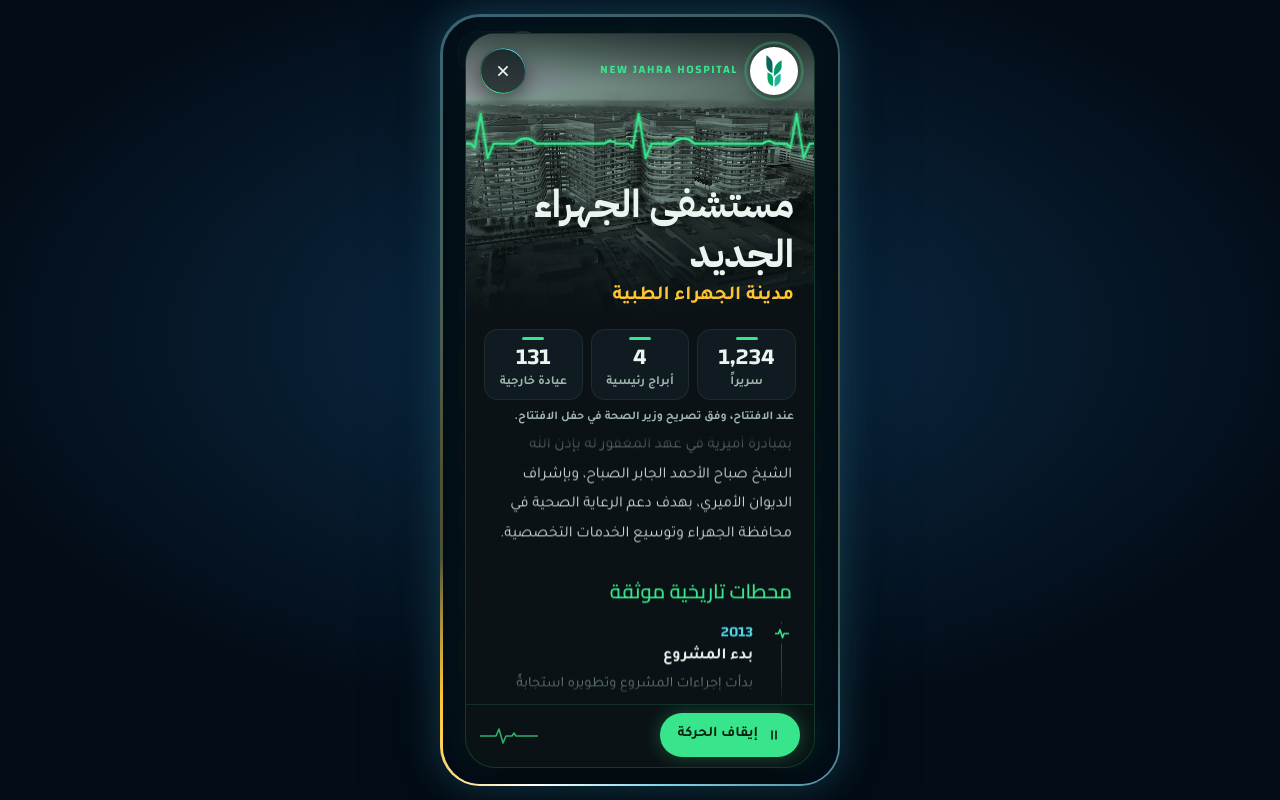
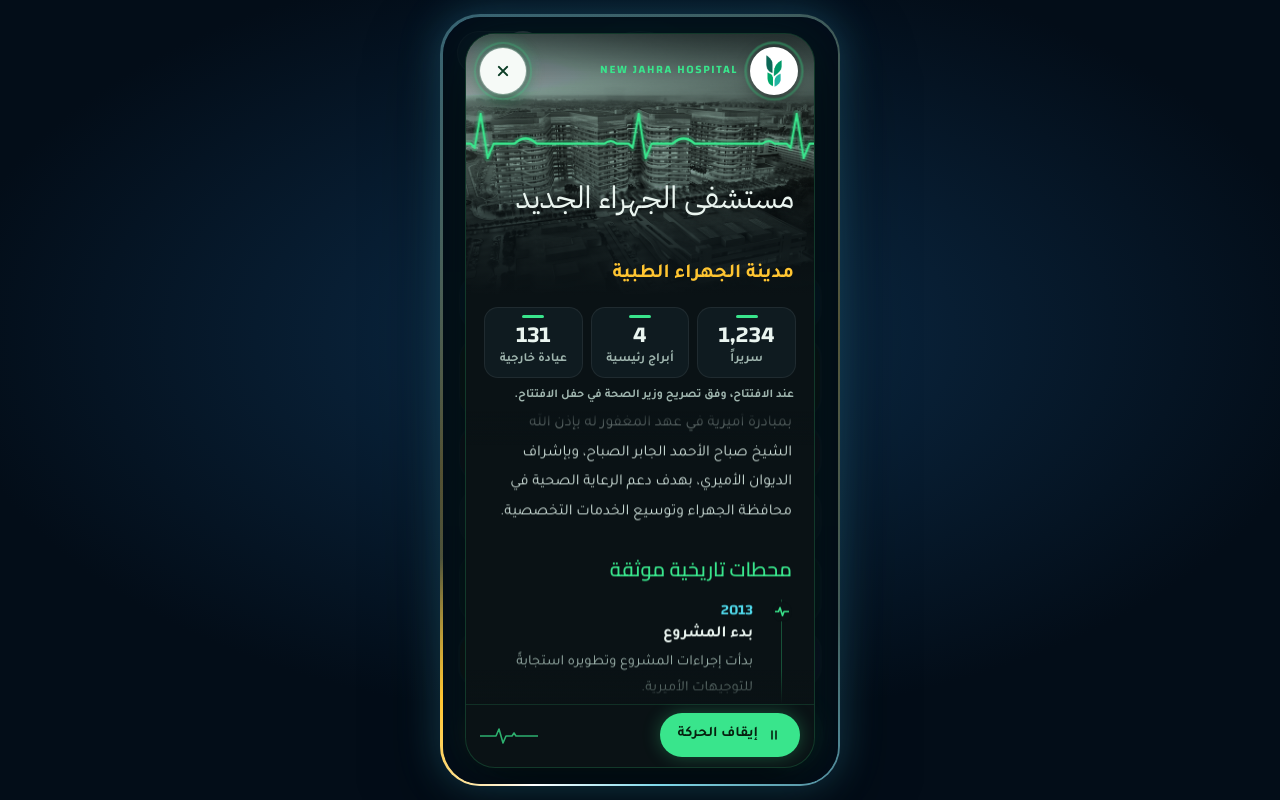
Before and after one commit to 52m84hn8vx-debug/Jahra-Platform, a plain HTML site: page index.html in a window 1280 px wide. Both pictures are taken after a click on the button "نبذة عن المستشفى". Drawn offline with Linux system fonts and the light colour scheme; a web font is replaced by a local one.

Commit message:
Adopt the white close disc, the landing-pulse entrance and the one-line card title
- Close button: white disc with a dark X and a breathing green halo (canvas option 3)
- Entrance: the card rises in 1s and its green edge pulses once on landing (option 5); focus waits until it lands
- Title on one line as set on the canvas: Arabic IBM Plex Sans Arabic regular 30.7px, English bold 32.5px, followed by an empty line; the size shrinks on narrow screens instead of wrapping

Co-Authored-By: Claude Opus 5.5 <noreply@anthropic.com>

```diff
--- a/index.html
+++ b/index.html
@@ -509,25 +509,34 @@ html.jc-on .frame::before, html.jc-on .app *, html.jc-on .app *::before, html.jc
 .jc ::selection { background: #39E58C; color: #06210F }
 html[data-lang="ar"] .jc [data-only="en"], html[data-lang="en"] .jc [data-only="ar"] { display: none }
 
-/* Close: the only way out of the card, so it is clear, easy to hit and finished with a pulse-coloured ring */
+/* Close: the only way out of the card. A white disc with a dark X and a breathing green halo (canvas option 3), clear on top of the photo
+   and the same family as the white hospital button that opens the card */
 .jc-x {
   position: absolute; z-index: 3; top: 14px; width: 46px; height: 46px; border-radius: 50%;
   display: flex; align-items: center; justify-content: center;
-  background: rgba(6, 14, 17, .66); color: #EAF5F0;
-  box-shadow: 0 8px 20px rgba(0, 0, 0, .45);
+  background: #F6FAF7; color: #0B3D25;
+  box-shadow: 0 0 0 1px rgba(255, 255, 255, .25), 0 0 16px rgba(57, 229, 140, .35), 0 6px 16px rgba(0, 0, 0, .4);
   transition: transform .2s cubic-bezier(.34, 1.56, .64, 1);
 }
 html[dir="rtl"] .jc-x { left: 14px }
 html[dir="ltr"] .jc-x { right: 14px }
-.jc-x::before {
-  content: ""; position: absolute; top: 0; right: 0; bottom: 0; left: 0; border-radius: 50%;
-  background: conic-gradient(from 200deg, #39E58C, rgba(57, 229, 140, .14) 28%, #4FD6E8 52%, rgba(79, 214, 232, .14) 76%, #39E58C);
-  -webkit-mask: radial-gradient(farthest-side, transparent calc(100% - 1.6px), #000 calc(100% - 1.1px));
-  mask: radial-gradient(farthest-side, transparent calc(100% - 1.6px), #000 calc(100% - 1.1px));
+.jc .jc-x:focus-visible { outline-offset: 6px }
+.jc-x-halo {
+  position: absolute; top: -4px; right: -4px; bottom: -4px; left: -4px; border-radius: 50%; pointer-events: none;
+  box-shadow: 0 0 0 2px rgba(57, 229, 140, .6), 0 0 18px rgba(57, 229, 140, .45);
+  opacity: .35; animation: jcHalo 2.6s ease-in-out infinite;
 }
 .jc-x svg { position: relative; display: block; width: 18px; height: 18px; transition: transform .35s cubic-bezier(.34, 1.56, .64, 1) }
 .jc-x:active { transform: scale(.9) }
 @media (hover: hover) { .jc-x:hover svg { transform: rotate(90deg) } }
+@keyframes jcHalo { 50% { opacity: 1; transform: scale(1.06) } }
+
+/* Landing pulse: the card's green edge flashes once as it arrives (canvas entrance option 5) */
+.jc-land {
+  position: absolute; z-index: 4; top: 0; right: 0; bottom: 0; left: 0; border-radius: 29px; pointer-events: none;
+  border: 2px solid #39E58C; box-shadow: 0 0 30px rgba(57, 229, 140, .55), inset 0 0 22px rgba(57, 229, 140, .28);
+  opacity: 0;
+}
 
 /* Hero: the photo has no frame and melts into the card; the heartbeat line runs across it, above the title */
 .jc-hero { position: relative; flex: 0 0 auto; display: flex; flex-direction: column; overflow: hidden }
@@ -558,20 +567,28 @@ html[dir="ltr"] .jc-x { right: 14px }
 .jc-alt [lang="en"] { letter-spacing: .14em; text-transform: uppercase }
 .jc-alt [lang="ar"] { font-family: 'Cairo', sans-serif; font-size: 13px; font-weight: 700 }
 .jc-head { position: relative; z-index: 2; padding: 0 20px 6px }
-/* The title's Arabic letters in IBM Plex Sans Arabic Bold, as chosen on the canvas. A name of its own keeps the rest of the page's Arabic in Cairo */
+/* The title's Arabic letters in IBM Plex Sans Arabic, as chosen on the canvas. A name of its own keeps the rest of the page's Arabic in Cairo */
+@font-face {
+  font-family: 'Jahra Title'; font-style: normal; font-weight: 400; font-display: swap;
+  src: url(https://fonts.gstatic.com/s/ibmplexsansarabic/v15/Qw3CZRtWPQCuHme67tEYUIx3Kh0PHR9N6Ys43PWrfQ.woff2) format('woff2');
+  unicode-range: U+0600-06FF, U+0750-077F, U+0870-0891, U+0897-08E1, U+08E3-08FF, U+200C-200E, U+2010-2011, U+204F, U+2E41, U+FB50-FDFF, U+FE70-FE74, U+FE76-FEFC;
+}
 @font-face {
   font-family: 'Jahra Title'; font-style: normal; font-weight: 700; font-display: swap;
   src: url(https://fonts.gstatic.com/s/ibmplexsansarabic/v15/Qw3NZRtWPQCuHme67tEYUIx3Kh0PHR9N6YOG-eCRXMR5Kw.woff2) format('woff2');
   unicode-range: U+0600-06FF, U+0750-077F, U+0870-0891, U+0897-08E1, U+08E3-08FF, U+200C-200E, U+2010-2011, U+204F, U+2E41, U+FB50-FDFF, U+FE70-FE74, U+FE76-FEFC;
 }
-/* Two lines as approved on the canvas ("مستشفى الجهراء" / "الجديد"); the size shrinks only when the first line would not fit */
+/* One line, as set on the canvas: Arabic regular at 30.7px, English bold at 32.5px, each followed by one empty line.
+   The text is about 9.1 (Arabic) and 9.2 (English) times its font size wide, so the size shrinks on narrow screens instead of wrapping */
 .jc-title {
-  margin: 0; white-space: pre-line;
-  font-family: 'Jahra Title', 'IBM Plex Sans Arabic', 'Cairo', 'Segoe UI', Tahoma, sans-serif; font-size: 34px;
-  font-size: min(38.5px, calc((min(350px, var(--w) - 32px) - 44px) / 7));
-  line-height: 1.3; font-weight: 700; color: #EAF5F0; text-shadow: 0 2px 14px rgba(10, 18, 21, .7);
+  margin: 0 0 1.3em; white-space: nowrap;
+  font-family: 'Jahra Title', 'IBM Plex Sans Arabic', 'Cairo', 'Segoe UI', Tahoma, sans-serif; font-size: 28px;
+  font-size: min(30.7px, calc((min(350px, var(--w) - 32px) - 42px) / 9.3));
+  line-height: 1.3; font-weight: 400; color: #EAF5F0; text-shadow: 0 2px 14px rgba(10, 18, 21, .7);
 }
-html.compact .jc-title { font-size: min(38.5px, calc((min(350px, var(--w) - 28px) - 44px) / 7)) }
+html[lang="en"] .jc-title { font-weight: 700; font-size: min(32.5px, calc((min(350px, var(--w) - 32px) - 42px) / 9.3)) }
+html.compact .jc-title { font-size: min(30.7px, calc((min(350px, var(--w) - 28px) - 42px) / 9.3)) }
+html.compact[lang="en"] .jc-title { font-size: min(32.5px, calc((min(350px, var(--w) - 28px) - 42px) / 9.3)) }
 .jc-sub { margin: 2px 0 0; font-size: 20px; line-height: 1.5; font-weight: 700; color: #FFC531 }
 
 /* Figures at opening, shown as monitor readouts */
@@ -619,9 +636,11 @@ html[dir="ltr"] .jc-dot { left: -11px }
 .jc-pulse { display: block; flex: 0 0 auto; width: 58px; height: 18px }
 .jc-pulse path { fill: none; stroke: #39E58C; stroke-opacity: .75; stroke-width: 1.6; stroke-linejoin: round; stroke-linecap: round }
 
-/* One movement: the whole card, complete, rises from the bottom edge to the center */
-.jc.open .jc-scrim { animation: jcFade .4s ease-out backwards }
-.jc.open .jc-card { animation: jcRise .62s cubic-bezier(.32, .72, 0, 1) backwards }
+/* One movement: the whole card, complete, rises from the bottom edge to the center in 1s, then its edge pulses once */
+.jc.open .jc-scrim { animation: jcFade .7s ease-out backwards }
+.jc.open .jc-card { animation: jcRise 1s cubic-bezier(.22, .9, .24, 1) backwards }
+.jc.open .jc-land { animation: jcLand 1.2s ease-out .9s backwards }
+@keyframes jcLand { 0% { opacity: 0 } 22% { opacity: 1 } 100% { opacity: 0 } }
 .jc.closing .jc-scrim { animation: jcFadeOut .3s ease-in forwards }
 .jc.closing .jc-card { animation: jcDrop .3s cubic-bezier(.4, 0, 1, 1) forwards }
 @keyframes jcRise { from { transform: translate3d(0, 115%, 0) } to { transform: translate3d(0, 0, 0) } }
@@ -640,7 +659,7 @@ html.compact .jc-vt-n { margin-top: 4px; font-size: 23px }
 html.compact .jc-foot { padding: 8px 14px 10px }
 html.tiny .jc { padding: 10px }
 html.tiny .jc-band { height: 50px; margin-top: 2px }
-html.tiny .jc-title { font-size: 28px }
+html.tiny .jc-title, html.tiny[lang="en"] .jc-title { margin-bottom: 0; font-size: min(28px, calc((min(350px, var(--w) - 20px) - 42px) / 9.3)) }
 html.tiny .jc-vitals { margin-top: 8px }
 html.tiny .jc-vt { padding: 6px 4px 7px }
 html.tiny .jc-vt-bar { display: none }
@@ -656,7 +675,8 @@ html.tiny .jc-foot { padding: 6px 12px 8px }
   html[dir="rtl"] .jc-veil { background: linear-gradient(90deg, #0A1215 0, rgba(10, 18, 21, 0) 30%), linear-gradient(180deg, rgba(10, 18, 21, .62) 0, rgba(10, 18, 21, .08) 30%, rgba(10, 18, 21, .06) 46%, rgba(10, 18, 21, .74) 76%, #0A1215 100%) }
   html[dir="ltr"] .jc-veil { background: linear-gradient(270deg, #0A1215 0, rgba(10, 18, 21, 0) 30%), linear-gradient(180deg, rgba(10, 18, 21, .62) 0, rgba(10, 18, 21, .08) 30%, rgba(10, 18, 21, .06) 46%, rgba(10, 18, 21, .74) 76%, #0A1215 100%) }
   .jc-head { margin-top: auto }
-  .jc-title { font-size: 26px }
+  .jc-title, html[lang="en"] .jc-title, html.compact .jc-title, html.compact[lang="en"] .jc-title, html.tiny .jc-title { margin-bottom: 0; white-space: normal; font-size: 26px }
+  .jc-land { border-radius: 23px }
   .jc-sub { font-size: 13.5px }
   .jc-vitals { margin: 12px 16px 0; margin-inline-end: 72px }
   .jc-vt { padding: 6px 4px 7px }
@@ -669,7 +689,7 @@ html.tiny .jc-foot { padding: 6px 12px 8px }
 @media (prefers-reduced-motion: reduce) {
   .jc.open .jc-card { animation: jcFade .25s ease-out backwards }
   .jc.closing .jc-card { animation: jcFadeOut .2s ease-in forwards }
-  .jc-track, .jc-ecg, .jc-beat { animation: none !important }
+  .jc-track, .jc-ecg, .jc-beat, .jc-x-halo, .jc.open .jc-land { animation: none !important }
   .jc-roll { overflow-y: auto; overscroll-behavior: contain }
   .jc-roll::before, .jc-roll::after, .jc-foot { display: none }
 }
@@ -785,8 +805,10 @@ html.tiny .jc-foot { padding: 6px 12px 8px }
 <div class="jc" id="jc" hidden>
   <div class="jc-scrim" id="jcScrim" aria-hidden="true"></div>
   <section class="jc-card" id="jcCard" role="dialog" aria-modal="true" aria-labelledby="jcTitle" tabindex="-1">
+    <span class="jc-land" aria-hidden="true"></span>
     <button type="button" class="jc-x" id="jcClose" aria-label="إغلاق النبذة" data-i18n-aria="jcClose">
-      <svg viewBox="0 0 24 24" fill="none" stroke="currentColor" stroke-width="2.2" stroke-linecap="round" aria-hidden="true"><path d="M6.5 6.5l11 11M17.5 6.5l-11 11"/></svg>
+      <span class="jc-x-halo" aria-hidden="true"></span>
+      <svg viewBox="0 0 24 24" fill="none" stroke="currentColor" stroke-width="2.8" stroke-linecap="round" aria-hidden="true"><path d="M6.5 6.5l11 11M17.5 6.5l-11 11"/></svg>
     </button>
     <div class="jc-hero">
       <img class="jc-photo" id="jcPhoto" data-src="assets/jahra-medical-city.jpg" width="800" height="550" alt="مدينة الجهراء الطبية عند الغروب، منظر علوي للأبراج" data-i18n-alt="jcPhotoAlt" decoding="async" draggable="false">
@@ -799,8 +821,7 @@ html.tiny .jc-foot { padding: 6px 12px 8px }
         <svg class="jc-ecg" viewBox="0 0 790 90" preserveAspectRatio="none"><path class="jc-glow" d="M0 50h30q6-6 12 0h12l4 5 6-40 7 52 6-17h21q11-12 22 0h38h30q6-6 12 0h12l4 5 6-40 7 52 6-17h21q11-12 22 0h38h30q6-6 12 0h12l4 5 6-40 7 52 6-17h21q11-12 22 0h38h30q6-6 12 0h12l4 5 6-40 7 52 6-17h21q11-12 22 0h38h30q6-6 12 0h12l4 5 6-40 7 52 6-17h21q11-12 22 0h38"/><path class="jc-line" d="M0 50h30q6-6 12 0h12l4 5 6-40 7 52 6-17h21q11-12 22 0h38h30q6-6 12 0h12l4 5 6-40 7 52 6-17h21q11-12 22 0h38h30q6-6 12 0h12l4 5 6-40 7 52 6-17h21q11-12 22 0h38h30q6-6 12 0h12l4 5 6-40 7 52 6-17h21q11-12 22 0h38h30q6-6 12 0h12l4 5 6-40 7 52 6-17h21q11-12 22 0h38"/></svg>
       </div>
       <div class="jc-head">
-        <h2 class="jc-title" id="jcTitle" data-i18n="jcTitle">مستشفى الجهراء
-الجديد</h2>
+        <h2 class="jc-title" id="jcTitle" data-i18n="jcTitle">مستشفى الجهراء الجديد</h2>
         <p class="jc-sub" data-i18n="jcSub">مدينة الجهراء الطبية</p>
       </div>
     </div>
@@ -890,7 +911,7 @@ html.tiny .jc-foot { padding: 6px 12px 8px }
       skip: 'تخطي شاشة الترحيب',
       jcOpen: 'نبذة عن المستشفى',
       jcClose: 'إغلاق النبذة',
-      jcTitle: 'مستشفى الجهراء\nالجديد',
+      jcTitle: 'مستشفى الجهراء الجديد',
       jcSub: 'مدينة الجهراء الطبية',
       jcLogoAlt: 'شعار مستشفى الجهراء الجديد',
       jcPhotoAlt: 'مدينة الجهراء الطبية عند الغروب، منظر علوي للأبراج',
@@ -925,7 +946,7 @@ html.tiny .jc-foot { padding: 6px 12px 8px }
       skip: 'Skip the welcome screen',
       jcOpen: 'About the hospital',
       jcClose: 'Close',
-      jcTitle: 'New Jahra\nHospital',
+      jcTitle: 'New Jahra Hospital',
       jcSub: 'Jahra Medical City',
       jcLogoAlt: 'New Jahra Hospital logo',
       jcPhotoAlt: 'Jahra Medical City at sunset, aerial view of the towers',
@@ -1004,7 +1025,7 @@ html.tiny .jc-foot { padding: 6px 12px 8px }
     var waits = [];
     if (jcPhoto.decode) waits.push(jcPhoto.decode().then(shown, function () {}));
     if (document.fonts && document.fonts.load) {
-      ['600 25px "Changa"', '400 15px "Tajawal"', '700 16px "Tajawal"', '700 38px "Jahra Title"', '700 20px "Tajawal"', '600 20px "Cairo"'].forEach(function (font) {
+      ['600 25px "Changa"', '400 15px "Tajawal"', '700 16px "Tajawal"', '400 31px "Jahra Title"', '700 32px "IBM Plex Sans Arabic"','700 20px "Tajawal"', '600 20px "Cairo"'].forEach(function (font) {
         waits.push(document.fonts.load(font, 'مستشفى Hospital 2018').catch(function () {}));
       });
     }
@@ -1042,7 +1063,7 @@ html.tiny .jc-foot { padding: 6px 12px 8px }
     jcFocusTimer = setTimeout(function () {
       try { jcCard.focus({ preventScroll: true }); } catch (e) { jcCard.focus(); }
       jc.scrollTop = 0;
-    }, 650);
+    }, 1050);
   }
   function openCard() {
     if (jcBusy || (!jc.hidden && !jc.classList.contains('closing'))) return;
```
